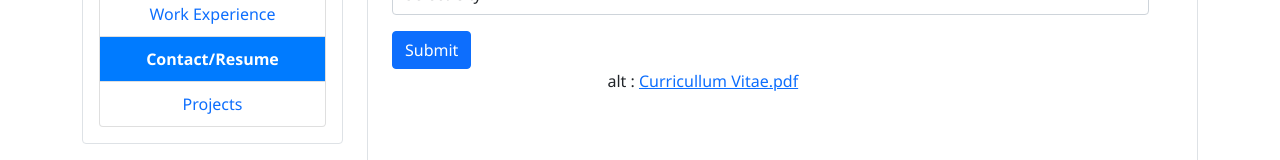
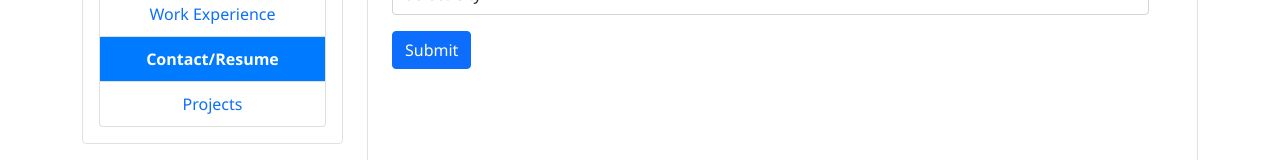
Before and after one commit to jasvinderkhera/my_portfolio, a React (Create React App) app: page /contact in a window 1280 px wide. Shown: the part 474-634 px from the top of the page. Built offline with nearby package versions, Linux system fonts and the light colour scheme.

Commit message:
vercel upload

```diff
--- a/src/components/Contact.jsx
+++ b/src/components/Contact.jsx
@@ -191,7 +191,6 @@ function Contact() {
               data={cv}
               type="application/pdf"
             >
-              alt : <a href="./images/CV.pdf">Curricullum Vitae.pdf</a>
             </object>
       </div>
 
```
